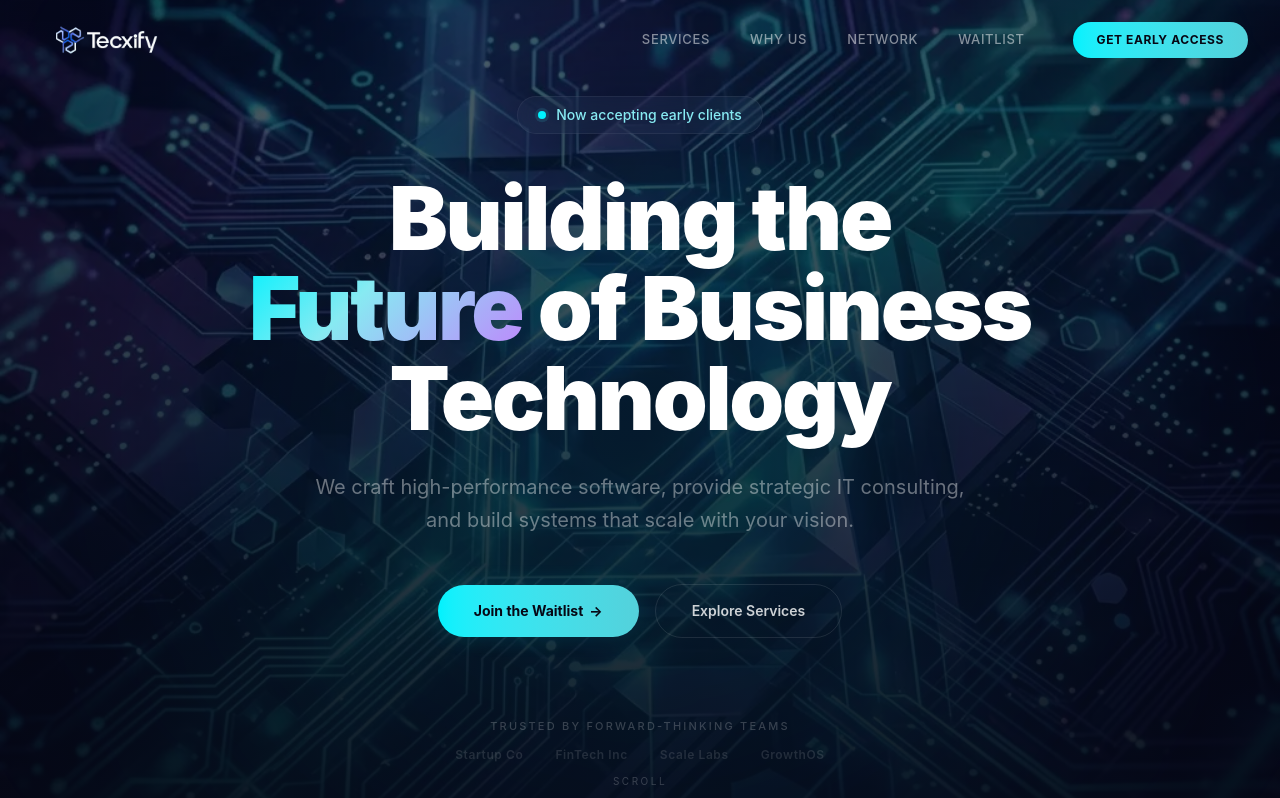
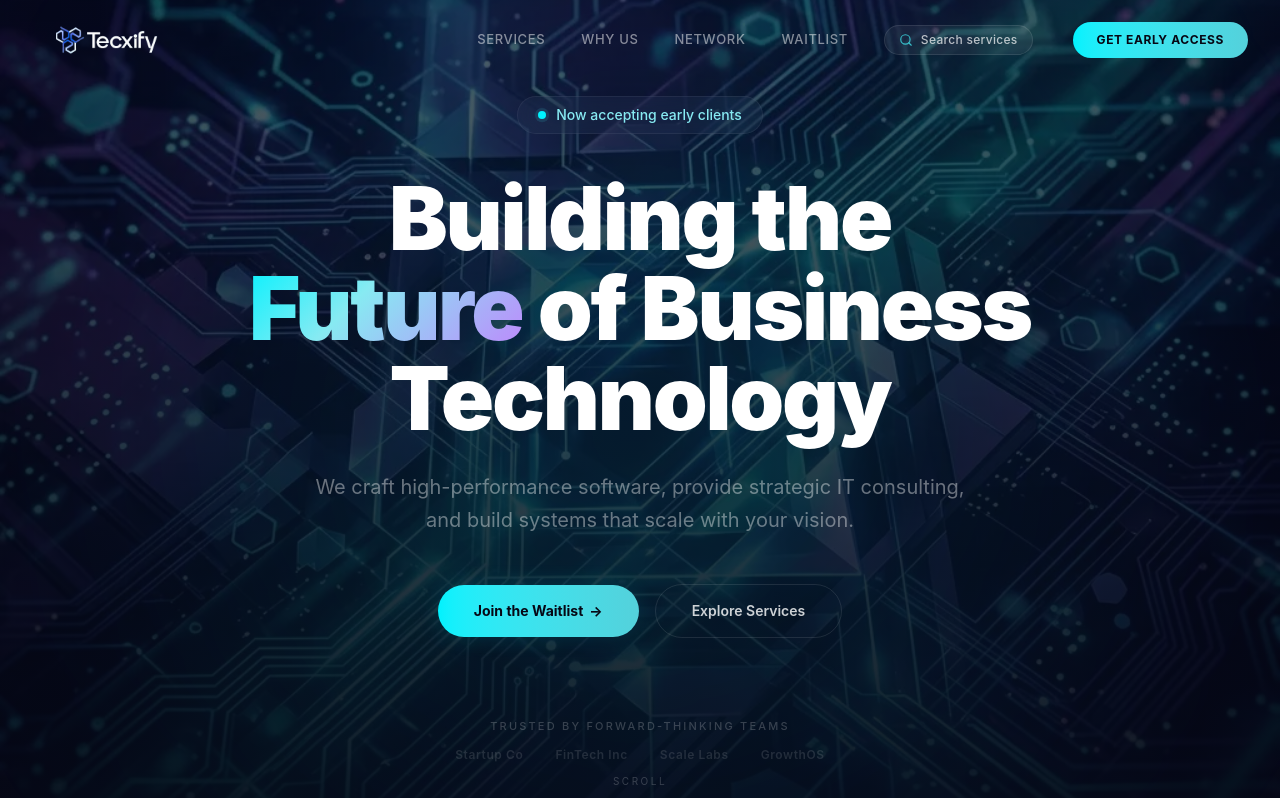
Before and after one commit to musilapeter/profile, a React (Vite) app: page / in a window 1280 px wide. Shown: the top 798 px of the page. Built offline with nearby package versions, Linux system fonts and the light colour scheme.

Commit message:
feat: add search services icon and label to navbar, enable workflow_dispatch

```diff
--- a/src/components/Navbar.tsx
+++ b/src/components/Navbar.tsx
@@ -1,5 +1,5 @@
 import { useState, useEffect } from 'react';
-import { Menu, X } from 'lucide-react';
+import { Menu, X, Search } from 'lucide-react';
 
 export default function Navbar() {
   const [open, setOpen] = useState(false);
@@ -36,8 +36,8 @@ export default function Navbar() {
           />
         </a>
 
-        {/* Desktop Links */}
-        <div className="hidden md:flex items-center gap-10">
+        {/* Desktop Links & Search */}
+        <div className="hidden md:flex items-center gap-7 lg:gap-9">
           {links.map((l) => (
             <a
               key={l.href}
@@ -47,22 +47,43 @@ export default function Navbar() {
               {l.label}
             </a>
           ))}
+
+          {/* Search Services */}
+          <a
+            href="#services"
+            className="flex items-center gap-2 px-3.5 py-1.5 rounded-full bg-white/[0.06] hover:bg-white/[0.12] border border-white/10 hover:border-brand-500/40 text-white/70 hover:text-white transition-all duration-300 text-xs font-medium tracking-wide group"
+            aria-label="Search services"
+          >
+            <Search size={14} className="text-brand-400 group-hover:scale-110 transition-transform duration-200" />
+            <span>Search services</span>
+          </a>
+
           <a
             href="#waitlist"
-            className="ml-2 px-6 py-2.5 rounded-full text-xs font-bold uppercase tracking-wider bg-gradient-to-r from-brand-500 to-brand-300 text-surface-dark hover:shadow-lg hover:shadow-brand-500/25 hover:-translate-y-0.5 active:translate-y-0 transition-all duration-300"
+            className="ml-1 px-6 py-2.5 rounded-full text-xs font-bold uppercase tracking-wider bg-gradient-to-r from-brand-500 to-brand-300 text-surface-dark hover:shadow-lg hover:shadow-brand-500/25 hover:-translate-y-0.5 active:translate-y-0 transition-all duration-300"
           >
             Get Early Access
           </a>
         </div>
 
-        {/* Mobile Toggle */}
+        {/* Mobile Search & Toggle */}
+        <div className="flex items-center gap-2.5 md:hidden">
+          <a
+            href="#services"
+            className="flex items-center gap-1.5 px-3 py-1.5 rounded-full bg-white/[0.06] border border-white/10 text-white/80 text-xs font-medium"
+            aria-label="Search services"
+          >
+            <Search size={13} className="text-brand-400" />
+            <span>Search services</span>
+          </a>
           <button
             onClick={() => setOpen(!open)}
-          className="md:hidden p-2 text-white/70 hover:text-white transition-colors"
+            className="p-2 text-white/70 hover:text-white transition-colors"
             aria-label="Toggle menu"
           >
             {open ? <X size={22} /> : <Menu size={22} />}
           </button>
+        </div>
       </div>
 
       {/* Mobile Panel */}
@@ -72,6 +93,15 @@ export default function Navbar() {
         }`}
       >
         <div className="bg-surface-dark/98 backdrop-blur-2xl border-t border-white/5 px-6 py-8 flex flex-col items-center gap-5">
+          <a
+            href="#services"
+            onClick={() => setOpen(false)}
+            className="w-full flex items-center justify-center gap-2 px-4 py-2.5 rounded-xl bg-white/[0.05] border border-white/10 text-white/80 hover:text-white transition-colors text-sm font-medium"
+            aria-label="Search services"
+          >
+            <Search size={16} className="text-brand-400" />
+            <span>Search services</span>
+          </a>
           {links.map((l) => (
             <a
               key={l.href}
```
Lines whose indentation alone changed are shown as unchanged.
